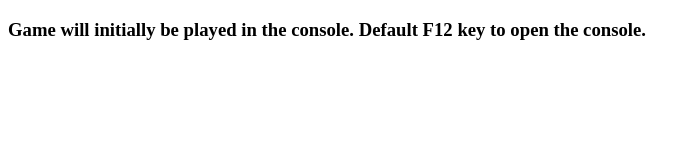
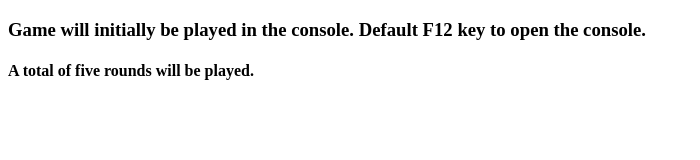
Before and after one commit to Myster1o619/rock_paper_scissors, a plain HTML site: page index.html in a window 1280 px wide. Shown: the whole page, without its empty margins (0-700 px from the left). Drawn offline with Linux system fonts and the light colour scheme.

Commit message:
Update index.html
Add message for game total to be played.

```diff
--- a/index.html
+++ b/index.html
@@ -10,6 +10,7 @@
 <body onload="initGame()">
     <h3>Game will initially be played in the console.
         Default F12 key to open the console.</h3>
+    <h4>A total of five rounds will be played.</h4>
 
     <script src="script.js"></script>
 </body>
```
